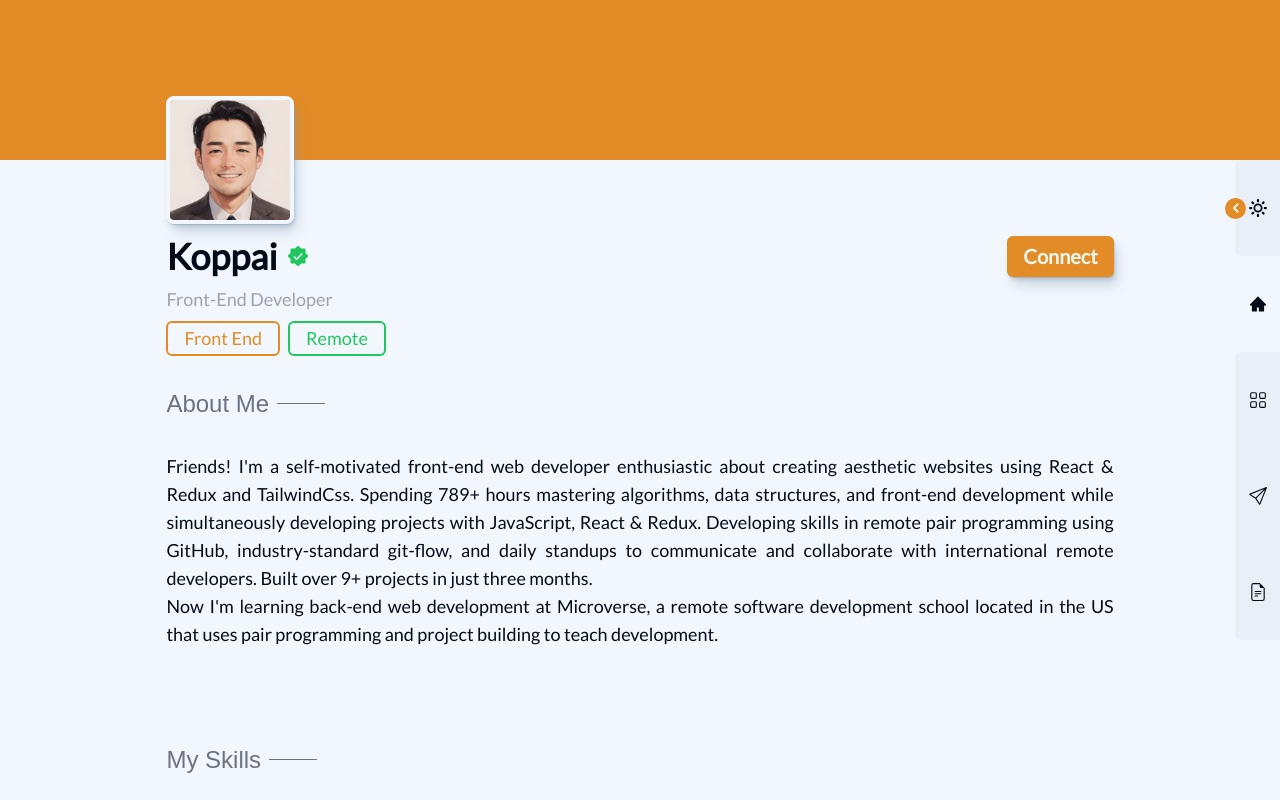
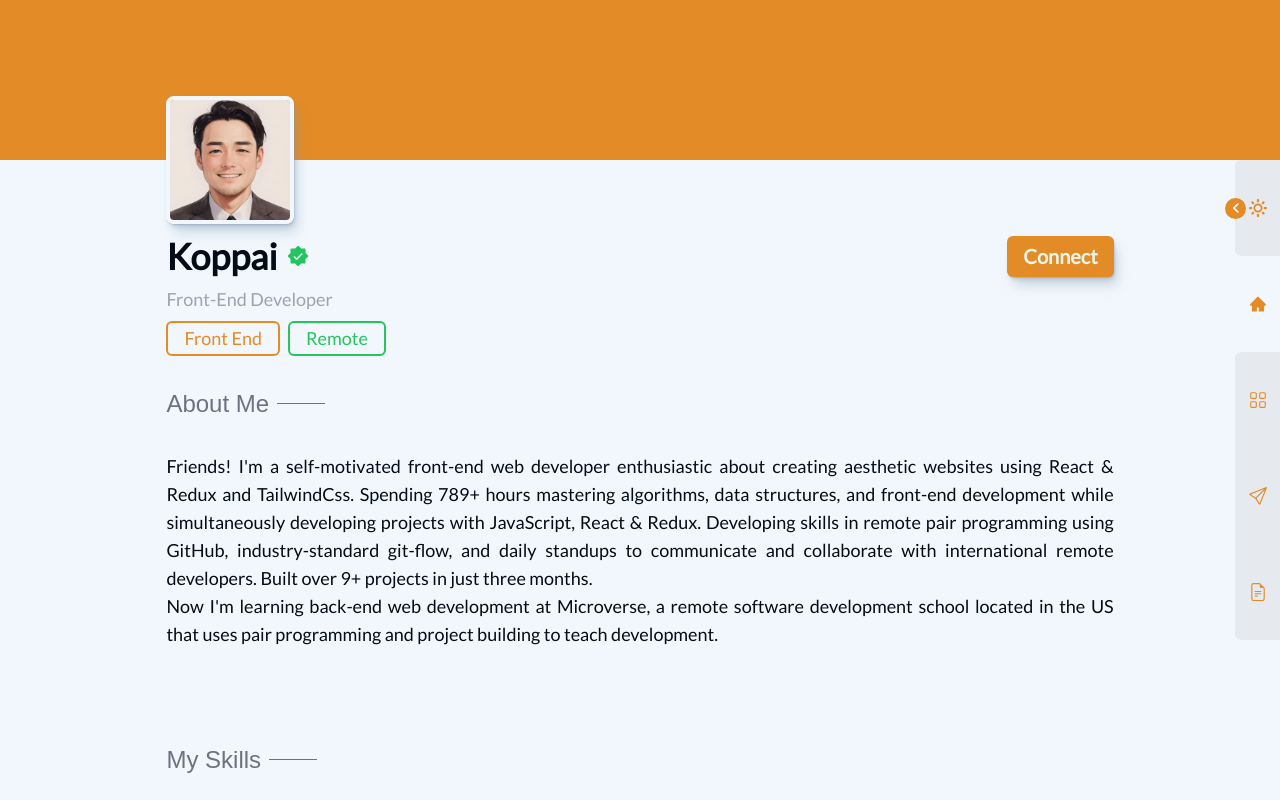
Before and after one commit to K0ppai/Koppai_Portfolio, a React (Vite) app: page / in a window 1280 px wide. Shown: the top 800 px of the page. Built offline with nearby package versions, Linux system fonts and the light colour scheme; a web font is replaced by a local one.

Commit message:
Change Desktop Navbar colors

```diff
--- a/src/components/NavBar/NavBarDesktop.jsx
+++ b/src/components/NavBar/NavBarDesktop.jsx
@@ -72,15 +72,13 @@ const NavBarDesktop = ({ darkMode, toggleDarkMode }) => {
       <motion.ul className="flex h-[80vh] flex-col lg:h-[60vh]">
         <li
           className={`
-          ${
-            darkMode ? 'bg-bg_card_pale_dark text-text_dark' : 'bg-bg_card_white_light text-bg_dark'
-          }
+          bg-gray-200 bg-opacity-90 dark:bg-gray-900
           ${activeSection === 'about-me' ? 'rounded-bl-[6px]' : ''}
           relative flex flex-grow flex-col items-center justify-center rounded-tl-md`}
         >
           <button
             onClick={handleNavExpand}
-            className={`z-99 absolute -left-[10px] rounded-full bg-primary_dark p-[0.5px] text-[20px] text-white`}
+            className={`z-99 absolute -left-[10px] rounded-full bg-primary_dark text-text_dark dark:text-text_light p-[0.5px] text-[20px]`}
           >
             <MdOutlineKeyboardArrowLeft className={`${isNavExpanded ? 'rotate-180' : ''}`} />
           </button>
@@ -92,7 +90,7 @@ const NavBarDesktop = ({ darkMode, toggleDarkMode }) => {
                 whileInView={{ opacity: 1, y: 0 }}
                 transition={{ duration: 0.3, ease: 'easeInOut' }}
                 viewport={{
-                  once: false
+                  once: false,
                 }}
               >
                 Dark
@@ -104,7 +102,7 @@ const NavBarDesktop = ({ darkMode, toggleDarkMode }) => {
                 whileInView={{ opacity: 1, y: 0 }}
                 transition={{ duration: 0.3, ease: 'easeInOut' }}
                 viewport={{
-                  once: false
+                  once: false,
                 }}
               >
                 Light
@@ -113,14 +111,14 @@ const NavBarDesktop = ({ darkMode, toggleDarkMode }) => {
             {darkMode ? (
               <button className="my-[4vh]">
                 <BsFillMoonStarsFill
-                  className="min-w-[24px] text-lg text-text_light dark:text-text_dark"
+                  className="min-w-[24px] text-lg text-primary_dark"
                   onClick={toggleDarkMode}
                 />
               </button>
             ) : (
               <button className="my-[4vh]">
                 <ImSun
-                  className="min-w-[24px] text-lg text-text_light dark:text-text_dark"
+                  className="min-w-[24px] text-lg text-primary_dark"
                   onClick={toggleDarkMode}
                 />
               </button>
@@ -129,11 +127,12 @@ const NavBarDesktop = ({ darkMode, toggleDarkMode }) => {
         </li>
         <li
           className={`relative flex flex-grow flex-col items-center justify-center
+          ${activeSection === 'projects' ? 'rounded-bl-[6px]' : ''}
           ${
-            darkMode ? 'bg-bg_card_pale_dark text-text_dark' : 'bg-bg_card_white_light text-bg_dark'
-          }
-          ${activeSection === 'projects' ? 'rounded-bl-[6px]' : ''}
-          ${activeSection === 'about-me' && 'bg-bg_light py-[4vh] dark:bg-bg_dark'}`}
+            activeSection === 'about-me'
+              ? 'bg-bg_light py-[4vh] dark:bg-bg_dark'
+              : 'bg-gray-200 bg-opacity-90 dark:bg-gray-900'
+          }`}
         >
           {activeSection === 'about-me' ? (
             <>
@@ -150,28 +149,29 @@ const NavBarDesktop = ({ darkMode, toggleDarkMode }) => {
               whileInView={{ opacity: 1, y: 0 }}
               transition={{ duration: 0.3, delay: 0.3, ease: 'easeInOut' }}
               viewport={{
-                once: false
+                once: false,
               }}
             >
               About
             </motion.span>
             <a href="#about-me" onClick={() => handleNavigation('about-me')}>
               {activeSection === 'about-me' ? (
-                <AiFillHome className="mx-0 min-w-[24px] text-lg text-text_light dark:text-text_dark" />
+                <AiFillHome className="mx-0 min-w-[24px] text-lg text-primary_dark" />
               ) : (
-                <AiOutlineHome className="my-[4vh] min-w-[24px] text-lg text-text_light dark:text-text_dark" />
+                <AiOutlineHome className="my-[4vh] min-w-[24px] text-lg text-primary_dark" />
               )}
             </a>
           </div>
         </li>
         <li
           className={`relative flex flex-grow flex-col items-center justify-center
-          ${
-            darkMode ? 'bg-bg_card_pale_dark text-text_dark' : 'bg-bg_card_white_light text-bg_dark'
-          }
           ${activeSection === 'about-me' ? 'rounded-tl-[6px]' : ''}
           ${activeSection === 'contact' ? 'rounded-bl-[6px]' : ''}
-          ${activeSection === 'projects' && 'bg-bg_light py-[4vh] dark:bg-bg_dark'}`}
+          ${
+            activeSection === 'projects'
+              ? 'bg-bg_light py-[4vh] dark:bg-bg_dark'
+              : 'bg-gray-200 bg-opacity-90 dark:bg-gray-900'
+          }`}
         >
           {activeSection === 'projects' ? (
             <>
@@ -188,27 +188,28 @@ const NavBarDesktop = ({ darkMode, toggleDarkMode }) => {
               whileInView={{ opacity: 1, y: 0 }}
               transition={{ duration: 0.3, delay: 0.5, ease: 'easeInOut' }}
               viewport={{
-                once: false
+                once: false,
               }}
             >
               Projects
             </motion.span>
             <a href="#projects" onClick={() => handleNavigation('projects')}>
               {activeSection === 'projects' ? (
-                <BsFillGridFill className="mx-0 min-w-[24px] text-lg text-text_light dark:text-text_dark" />
+                <BsFillGridFill className="mx-0 min-w-[24px] text-lg text-primary_dark" />
               ) : (
-                <BsGrid className="my-[4vh] min-w-[24px] text-lg text-text_light dark:text-text_dark" />
+                <BsGrid className="my-[4vh] min-w-[24px] text-lg text-primary_dark" />
               )}
             </a>
           </div>
         </li>
         <li
           className={`relative flex flex-grow flex-col items-center justify-center
+          ${activeSection === 'projects' ? 'rounded-tl-[6px]' : ''}
           ${
-            darkMode ? 'bg-bg_card_pale_dark text-text_dark' : 'bg-bg_card_white_light text-bg_dark'
-          }
-          ${activeSection === 'projects' ? 'rounded-tl-[6px]' : ''}
-          ${activeSection === 'contact' && 'bg-bg_light py-[4vh] dark:bg-bg_dark'}`}
+            activeSection === 'contact'
+              ? 'bg-bg_light py-[4vh] dark:bg-bg_dark'
+              : 'bg-gray-200 bg-opacity-90 dark:bg-gray-900'
+          }`}
         >
           {activeSection === 'contact' ? (
             <>
@@ -225,16 +226,16 @@ const NavBarDesktop = ({ darkMode, toggleDarkMode }) => {
               whileInView={{ opacity: 1, y: 0 }}
               transition={{ duration: 0.3, delay: 0.7, ease: 'easeInOut' }}
               viewport={{
-                once: false
+                once: false,
               }}
             >
               Contact
             </motion.span>
             <a href="#contact" onClick={() => handleNavigation('contact')}>
               {activeSection === 'contact' ? (
-                <BsFillSendFill className="mx-0 min-w-[24px] text-lg text-text_light dark:text-text_dark" />
+                <BsFillSendFill className="mx-0 min-w-[24px] text-lg text-primary_dark" />
               ) : (
-                <BsSend className="my-[4vh] min-w-[24px] text-lg text-text_light dark:text-text_dark" />
+                <BsSend className="my-[4vh] min-w-[24px] text-lg text-primary_dark" />
               )}
             </a>
           </div>
@@ -242,9 +243,7 @@ const NavBarDesktop = ({ darkMode, toggleDarkMode }) => {
         <NavLink
           to="https://drive.google.com/file/d/1ulRSgcJ64u2OVebKbS7-22qyLPuJrHi4/view?usp=drive_link"
           className={`
-          ${
-            darkMode ? 'bg-bg_card_pale_dark text-text_dark' : 'bg-bg_card_white_light text-bg_dark'
-          }
+          bg-gray-200 bg-opacity-90 dark:bg-gray-900
           ${activeSection === 'contact' ? 'rounded-tl-[6px]' : ''}
           flex flex-grow flex-col items-center justify-center rounded-bl-md`}
         >
@@ -255,12 +254,12 @@ const NavBarDesktop = ({ darkMode, toggleDarkMode }) => {
               whileInView={{ opacity: 1, y: 0 }}
               transition={{ duration: 0.3, delay: 0.9, ease: 'easeInOut' }}
               viewport={{
-                once: false
+                once: false,
               }}
             >
               Resume
             </motion.span>
-            <BsFileEarmarkText className="my-[4vh] min-w-[24px] text-lg text-text_light dark:text-text_dark" />
+            <BsFileEarmarkText className="my-[4vh] min-w-[24px] text-lg text-primary_dark" />
           </div>
         </NavLink>
       </motion.ul>
```
